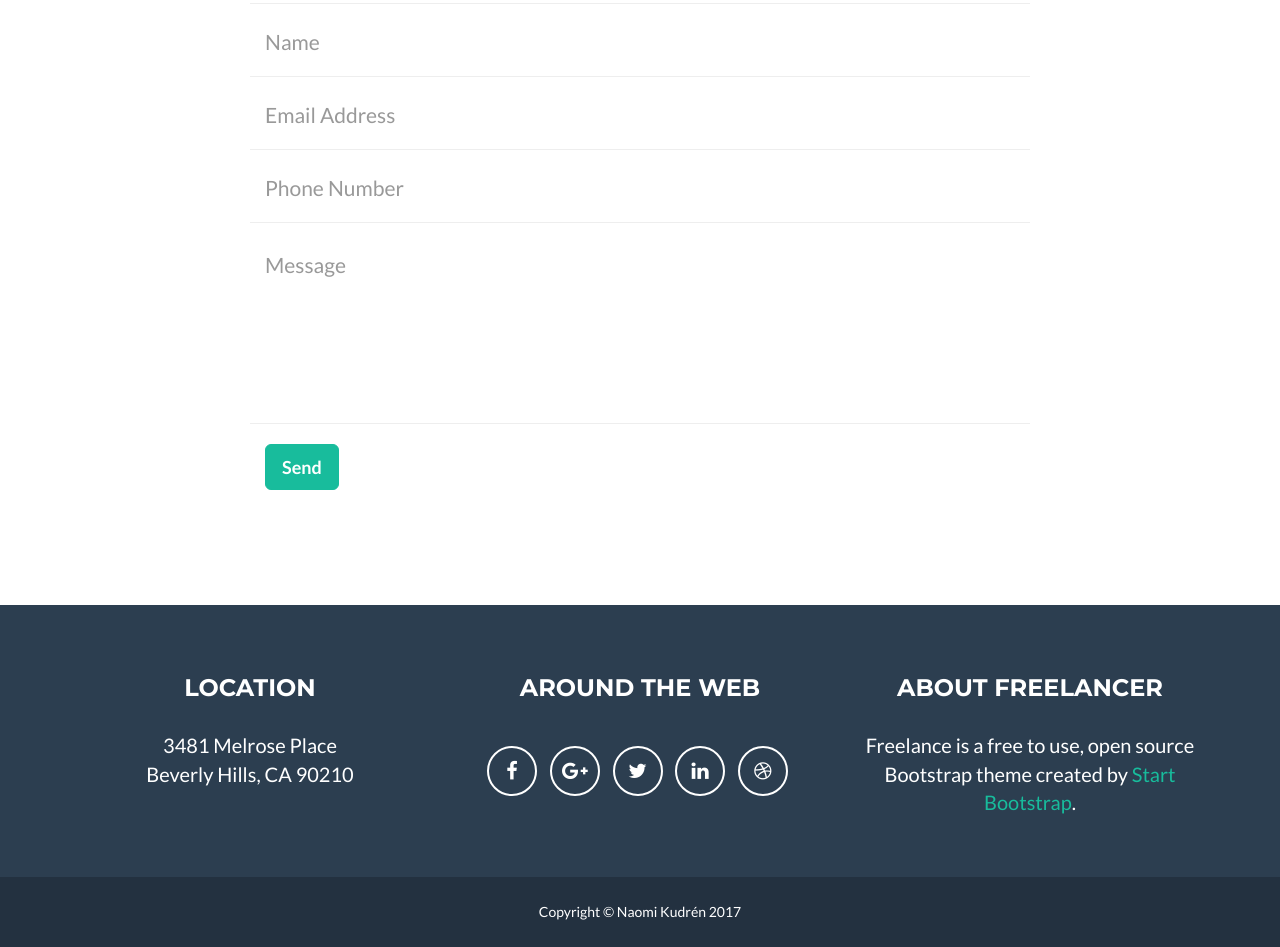
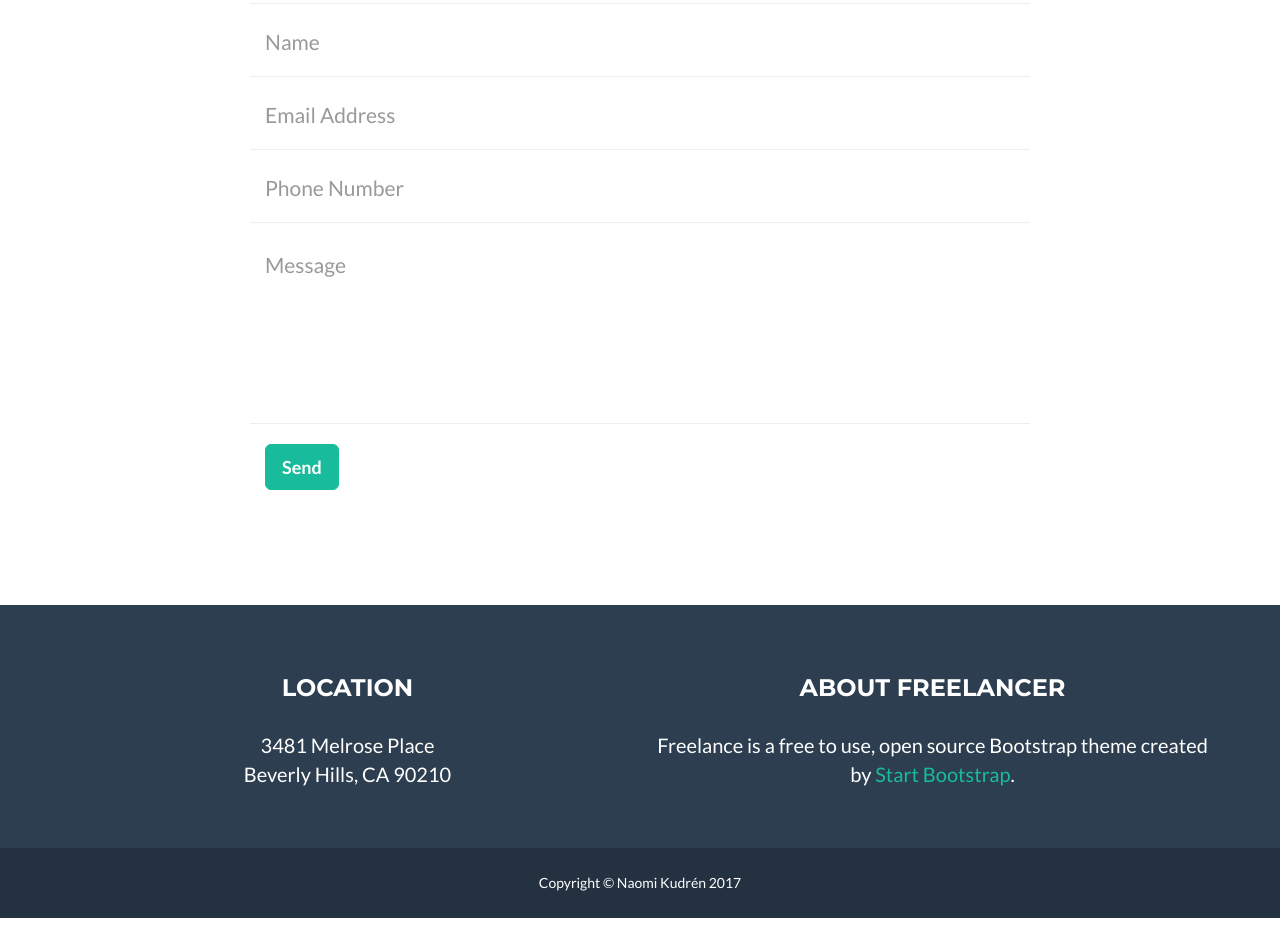
Before and after one commit to NaomiLea/la, a website: page index.html in a window 1280 px wide. Shown: the part 2264-3211 px from the top of the page. After the commit the page ends 3182 px from the top, so only its background shows below. Drawn offline with nearby package versions, Linux system fonts and the light colour scheme; files that its build step writes are made by us from their sources; a web font is replaced by a local one.

Commit message:
removing social media section

```diff
--- a/index.html
+++ b/index.html
@@ -247,32 +247,13 @@
     <div class="footer-above">
       <div class="container">
         <div class="row">
-                    <div class="footer-col col-md-4">
+          <div class="footer-col col-md-6">
             <h3>Location</h3>
             <p>3481 Melrose Place
               <br>Beverly Hills, CA 90210</p>
           </div>
-                    <div class="footer-col col-md-4">
-                        <h3>Around the Web</h3>
-                        <ul class="list-inline">
-                            <li>
-                                <a href="#" class="btn-social btn-outline"><span class="sr-only">Facebook</span><i class="fa fa-fw fa-facebook"></i></a>
-                            </li>
-                            <li>
-                                <a href="#" class="btn-social btn-outline"><span class="sr-only">Google Plus</span><i class="fa fa-fw fa-google-plus"></i></a>
-                            </li>
-                            <li>
-                                <a href="#" class="btn-social btn-outline"><span class="sr-only">Twitter</span><i class="fa fa-fw fa-twitter"></i></a>
-                            </li>
-                            <li>
-                                <a href="#" class="btn-social btn-outline"><span class="sr-only">Linked In</span><i class="fa fa-fw fa-linkedin"></i></a>
-                            </li>
-                            <li>
-                                <a href="#" class="btn-social btn-outline"><span class="sr-only">Dribble</span><i class="fa fa-fw fa-dribbble"></i></a>
-                            </li>
-                        </ul>
-                    </div>
-                    <div class="footer-col col-md-4">
+
+          <div class="footer-col col-md-6">
             <h3>About Freelancer</h3>
             <p>Freelance is a free to use, open source Bootstrap theme created by <a href="http://startbootstrap.com">Start Bootstrap</a>.</p>
           </div>
@@ -311,7 +292,8 @@
               <h2>Project Title</h2>
               <hr class="star-primary">
               <img src="img/portfolio/cabin.png" class="img-responsive img-centered" alt="">
-                            <p>Use this area of the page to describe your project. The icon above is part of a free icon set by <a href="https://sellfy.com/p/8Q9P/jV3VZ/">Flat Icons</a>. On their website, you can download their free set with 16 icons, or you can purchase the entire set with 146 icons for only $12!</p>
+              <p>Use this area of the page to describe your project. The icon above is part of a free icon set by <a href="https://sellfy.com/p/8Q9P/jV3VZ/">Flat Icons</a>. On their website, you can download their free set with 16 icons, or you can purchase
+                the entire set with 146 icons for only $12!</p>
               <ul class="list-inline item-details">
                 <li>Client:
                   <strong><a href="http://startbootstrap.com">Start Bootstrap</a>
@@ -348,7 +330,8 @@
               <h2>Project Title</h2>
               <hr class="star-primary">
               <img src="img/portfolio/cake.png" class="img-responsive img-centered" alt="">
-                            <p>Use this area of the page to describe your project. The icon above is part of a free icon set by <a href="https://sellfy.com/p/8Q9P/jV3VZ/">Flat Icons</a>. On their website, you can download their free set with 16 icons, or you can purchase the entire set with 146 icons for only $12!</p>
+              <p>Use this area of the page to describe your project. The icon above is part of a free icon set by <a href="https://sellfy.com/p/8Q9P/jV3VZ/">Flat Icons</a>. On their website, you can download their free set with 16 icons, or you can purchase
+                the entire set with 146 icons for only $12!</p>
               <ul class="list-inline item-details">
                 <li>Client:
                   <strong><a href="http://startbootstrap.com">Start Bootstrap</a>
@@ -385,7 +368,8 @@
               <h2>Project Title</h2>
               <hr class="star-primary">
               <img src="img/portfolio/circus.png" class="img-responsive img-centered" alt="">
-                            <p>Use this area of the page to describe your project. The icon above is part of a free icon set by <a href="https://sellfy.com/p/8Q9P/jV3VZ/">Flat Icons</a>. On their website, you can download their free set with 16 icons, or you can purchase the entire set with 146 icons for only $12!</p>
+              <p>Use this area of the page to describe your project. The icon above is part of a free icon set by <a href="https://sellfy.com/p/8Q9P/jV3VZ/">Flat Icons</a>. On their website, you can download their free set with 16 icons, or you can purchase
+                the entire set with 146 icons for only $12!</p>
               <ul class="list-inline item-details">
                 <li>Client:
                   <strong><a href="http://startbootstrap.com">Start Bootstrap</a>
@@ -422,7 +406,8 @@
               <h2>Project Title</h2>
               <hr class="star-primary">
               <img src="img/portfolio/game.png" class="img-responsive img-centered" alt="">
-                            <p>Use this area of the page to describe your project. The icon above is part of a free icon set by <a href="https://sellfy.com/p/8Q9P/jV3VZ/">Flat Icons</a>. On their website, you can download their free set with 16 icons, or you can purchase the entire set with 146 icons for only $12!</p>
+              <p>Use this area of the page to describe your project. The icon above is part of a free icon set by <a href="https://sellfy.com/p/8Q9P/jV3VZ/">Flat Icons</a>. On their website, you can download their free set with 16 icons, or you can purchase
+                the entire set with 146 icons for only $12!</p>
               <ul class="list-inline item-details">
                 <li>Client:
                   <strong><a href="http://startbootstrap.com">Start Bootstrap</a>
@@ -459,7 +444,8 @@
               <h2>Project Title</h2>
               <hr class="star-primary">
               <img src="img/portfolio/safe.png" class="img-responsive img-centered" alt="">
-                            <p>Use this area of the page to describe your project. The icon above is part of a free icon set by <a href="https://sellfy.com/p/8Q9P/jV3VZ/">Flat Icons</a>. On their website, you can download their free set with 16 icons, or you can purchase the entire set with 146 icons for only $12!</p>
+              <p>Use this area of the page to describe your project. The icon above is part of a free icon set by <a href="https://sellfy.com/p/8Q9P/jV3VZ/">Flat Icons</a>. On their website, you can download their free set with 16 icons, or you can purchase
+                the entire set with 146 icons for only $12!</p>
               <ul class="list-inline item-details">
                 <li>Client:
                   <strong><a href="http://startbootstrap.com">Start Bootstrap</a>
@@ -496,7 +482,8 @@
               <h2>Project Title</h2>
               <hr class="star-primary">
               <img src="img/portfolio/submarine.png" class="img-responsive img-centered" alt="">
-                            <p>Use this area of the page to describe your project. The icon above is part of a free icon set by <a href="https://sellfy.com/p/8Q9P/jV3VZ/">Flat Icons</a>. On their website, you can download their free set with 16 icons, or you can purchase the entire set with 146 icons for only $12!</p>
+              <p>Use this area of the page to describe your project. The icon above is part of a free icon set by <a href="https://sellfy.com/p/8Q9P/jV3VZ/">Flat Icons</a>. On their website, you can download their free set with 16 icons, or you can purchase
+                the entire set with 146 icons for only $12!</p>
               <ul class="list-inline item-details">
                 <li>Client:
                   <strong><a href="http://startbootstrap.com">Start Bootstrap</a>
```
Also changed, not shown: css/freelancer.min.css. Lines whose indentation alone changed are shown as unchanged.
